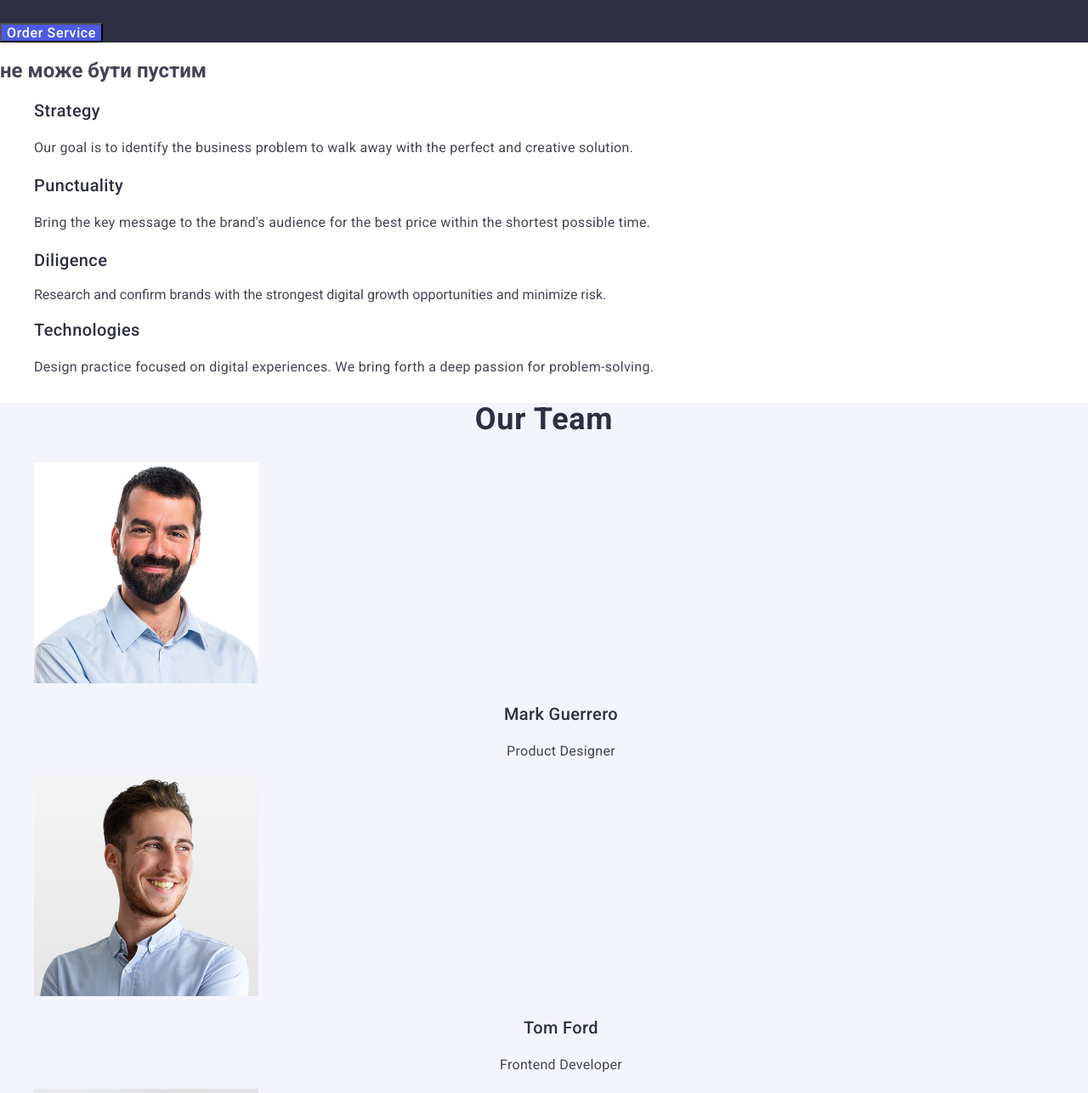
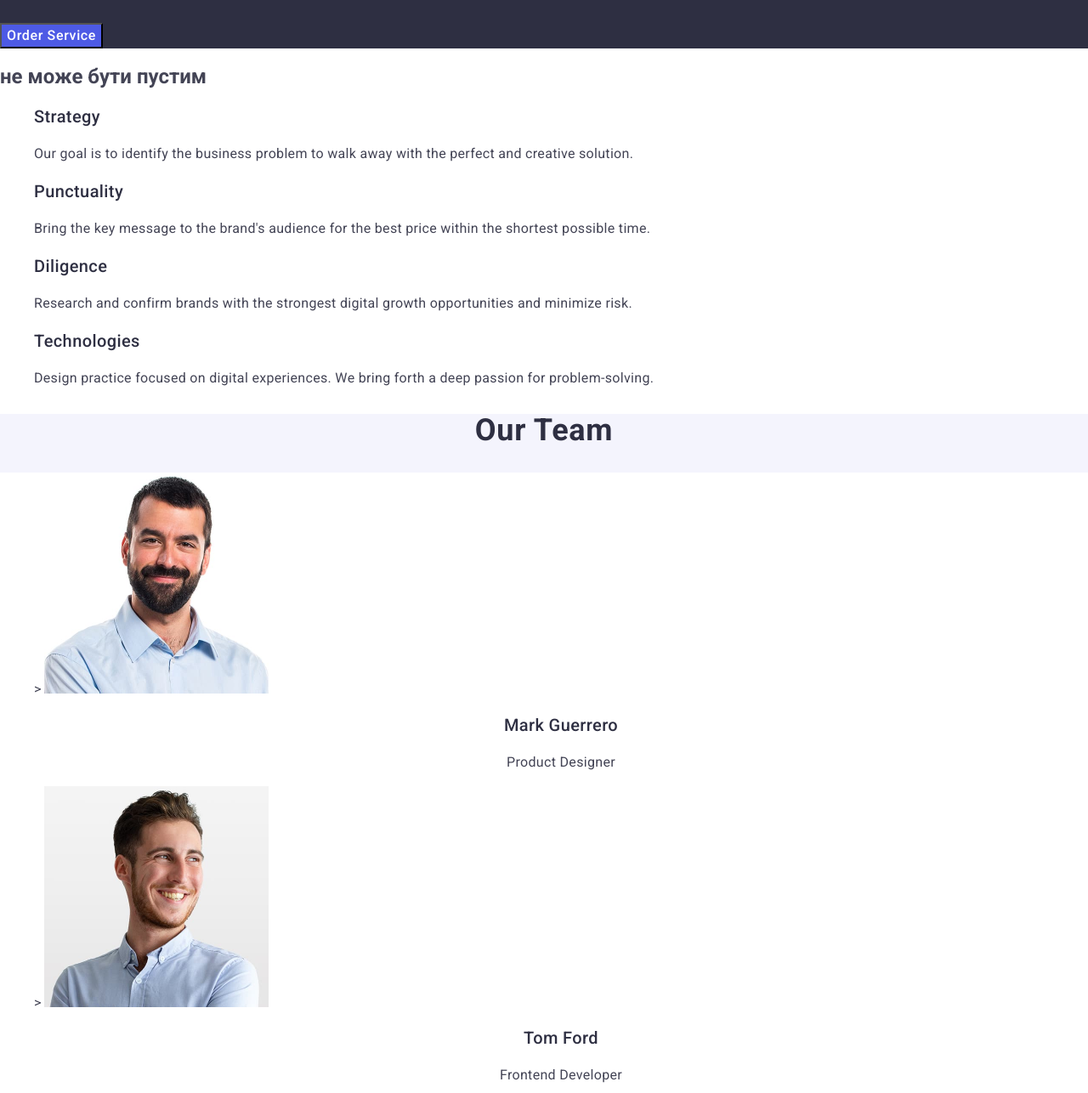
Before and after one commit to maksbaziuk/goit-markup-hw-02, a plain HTML site: page index.html in a window 1280 px wide. Shown: the part 299-1585 px from the top of the page at 85% size. Drawn offline with nearby package versions, Linux system fonts and the light colour scheme.

Commit message:
Update-1

```diff
--- a/css/styles.css
+++ b/css/styles.css
@@ -71,7 +71,7 @@ a {
 .hero-banner-title {
   font-weight: 700;
   font-size: 56px;
-  line-height: 1.07143;
+  line-height: 1.07;
   letter-spacing: 0.02em;
   text-align: center;
   color: #fff;
@@ -80,7 +80,7 @@ a {
 .hero-banner-button {
   font-weight: 500;
   font-size: 16px;
-  line-height: 1.07;
+  line-height: 1.5;
   letter-spacing: 0.04em;
   color: #fff;
   background-color: #4d5ae5;
@@ -122,6 +122,9 @@ a {
   text-transform: capitalize;
 }
 
+.team-list {
+  background-color: #ffffff;
+}
 .team-list-title {
   font-weight: 500;
   font-size: 20px;
--- a/index.html
+++ b/index.html
@@ -75,7 +75,7 @@
           </li>
           <li class="feature-list-item">
             <h3 class="feature-list-title">Diligence</h3>
-            <p>
+            <p class="feature-list-text">
               Research and confirm brands with the strongest digital growth
               opportunities and minimize risk.
             </p>
@@ -93,7 +93,8 @@
       <section class="team">
         <h2 class="team-title">Our Team</h2>
         <ul class="team-list">
-          <li>
+          <li class="team-list-item">
+            >
             <img
               class="team-list-image"
               src="./images/photo-1.jpg"
@@ -104,7 +105,8 @@
             <h3 class="team-list-title">Mark Guerrero</h3>
             <p class="team-list-title-text">Product Designer</p>
           </li>
-          <li>
+          <li class="team-list-item">
+            >
             <img
               class="team-list-image"
               src="./images/photo-2.jpg"
@@ -115,7 +117,8 @@
             <h3 class="team-list-title">Tom Ford</h3>
             <p class="team-list-title-text">Frontend Developer</p>
           </li>
-          <li>
+          <li class="team-list-item">
+            >
             <img
               class="team-list-image"
               src="./images/photo-3.jpg"
@@ -126,7 +129,8 @@
             <h3 class="team-list-title">Camila Garcia</h3>
             <p class="team-list-title-text">Marketing</p>
           </li>
-          <li>
+          <li class="team-list-item">
+            >
             <img
               class="team-list-image"
               src="./images/photo-4.jpg"
```
